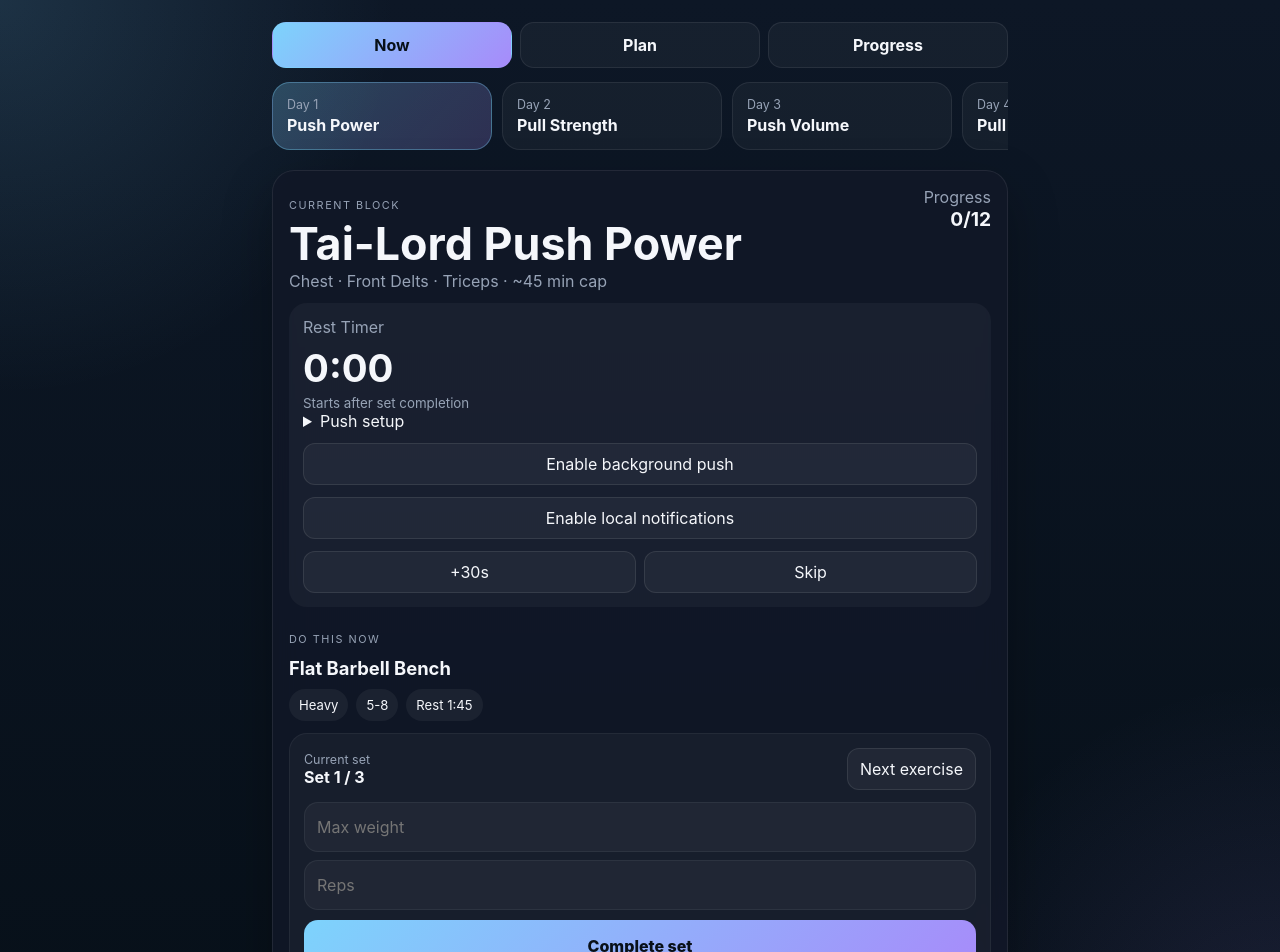
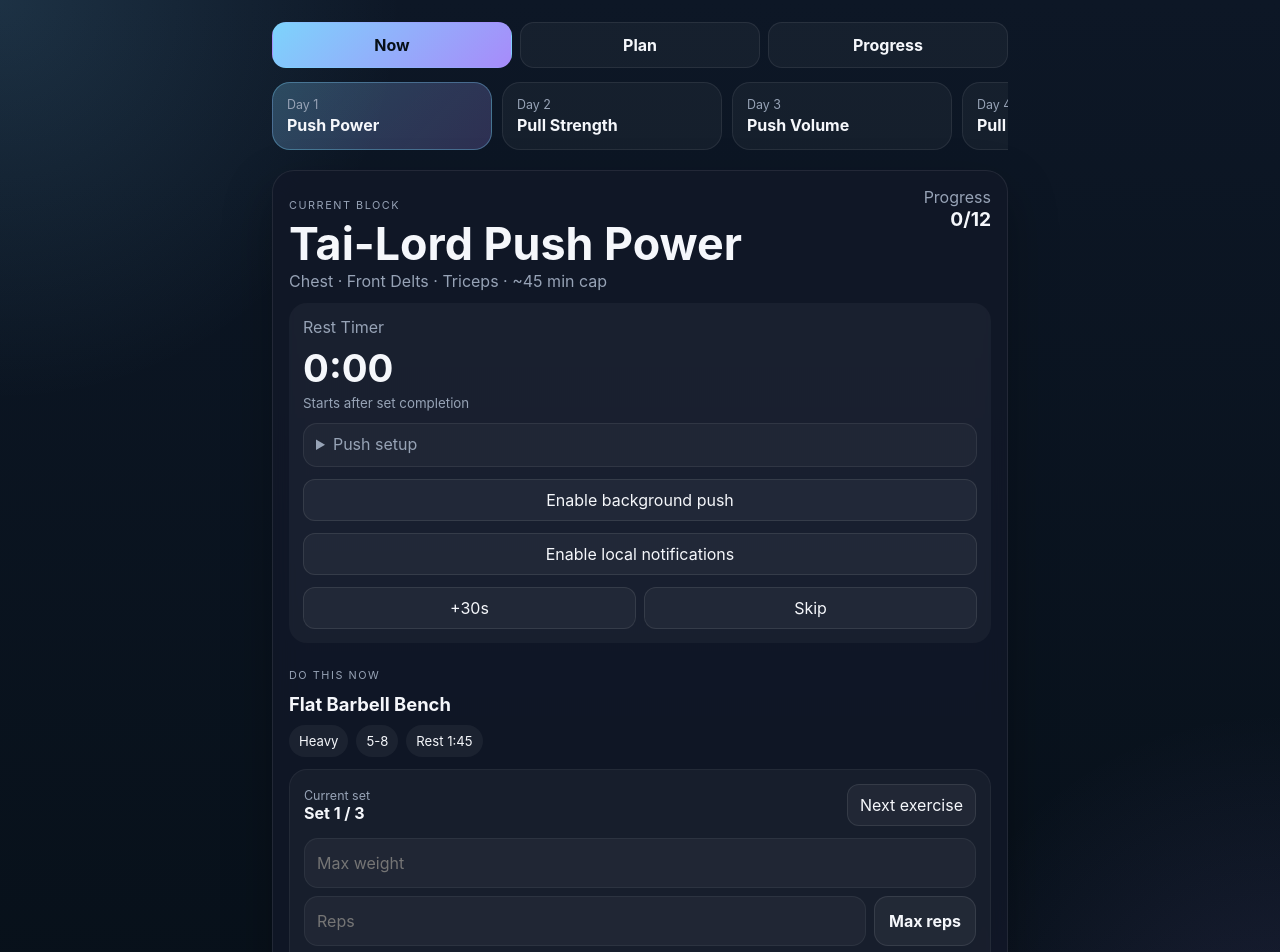
Before and after one commit to zkirby-ai/workout-tracker, a Next.js app: page / in a window 1280 px wide. Shown: the top 952 px of the page. Built offline with nearby package versions, Linux system fonts and the light colour scheme.

Commit message:
Add max reps shortcut button

```diff
--- a/app/globals.css
+++ b/app/globals.css
@@ -118,6 +118,17 @@ h2 { margin: 4px 0 0; font-size: 1.15rem; }
   width: 100%;
   margin-top: 12px;
 }
+.pushDetails {
+  margin-top: 12px;
+  border: 1px solid rgba(255,255,255,0.08);
+  border-radius: 14px;
+  background: rgba(255,255,255,0.03);
+  padding: 10px 12px 12px;
+}
+.pushDetails summary {
+  cursor: pointer;
+  color: var(--muted);
+}
 .secretInput {
   width: 100%;
   min-width: 0;
@@ -169,6 +180,11 @@ h2 { margin: 4px 0 0; font-size: 1.15rem; }
   gap: 8px;
   margin-bottom: 10px;
 }
+.repsInputRow {
+  display: grid;
+  grid-template-columns: 1fr auto;
+  gap: 8px;
+}
 .focusInputs input, .setRow input {
   width: 100%;
   min-width: 0;
@@ -178,6 +194,16 @@ h2 { margin: 4px 0 0; font-size: 1.15rem; }
   padding: 14px 12px;
   color: var(--text);
   min-height: 50px;
+}
+.maxRepButton {
+  border: 1px solid rgba(255,255,255,0.09);
+  background: rgba(255,255,255,0.05);
+  color: var(--text);
+  border-radius: 14px;
+  padding: 0 14px;
+  min-height: 50px;
+  font-weight: 700;
+  white-space: nowrap;
 }
 .primaryAction, .completeButton {
   width: 100%;
--- a/components/workout-tracker.tsx
+++ b/components/workout-tracker.tsx
@@ -460,11 +460,20 @@ export function WorkoutTracker() {
                     onChange={(event) => updateField(currentExercise.id, currentSetIndex, 'weight', event.target.value)}
                     placeholder="Max weight"
                   />
-                  <input
-                    value={activeSet?.reps ?? ''}
-                    onChange={(event) => updateField(currentExercise.id, currentSetIndex, 'reps', event.target.value)}
-                    placeholder="Reps"
-                  />
+                  <div className="repsInputRow">
+                    <input
+                      value={activeSet?.reps ?? ''}
+                      onChange={(event) => updateField(currentExercise.id, currentSetIndex, 'reps', event.target.value)}
+                      placeholder="Reps"
+                    />
+                    <button
+                      type="button"
+                      className="maxRepButton"
+                      onClick={() => updateField(currentExercise.id, currentSetIndex, 'reps', getMaxRepValue(currentExercise.reps))}
+                    >
+                      Max reps
+                    </button>
+                  </div>
                 </div>
 
                 <button
```
